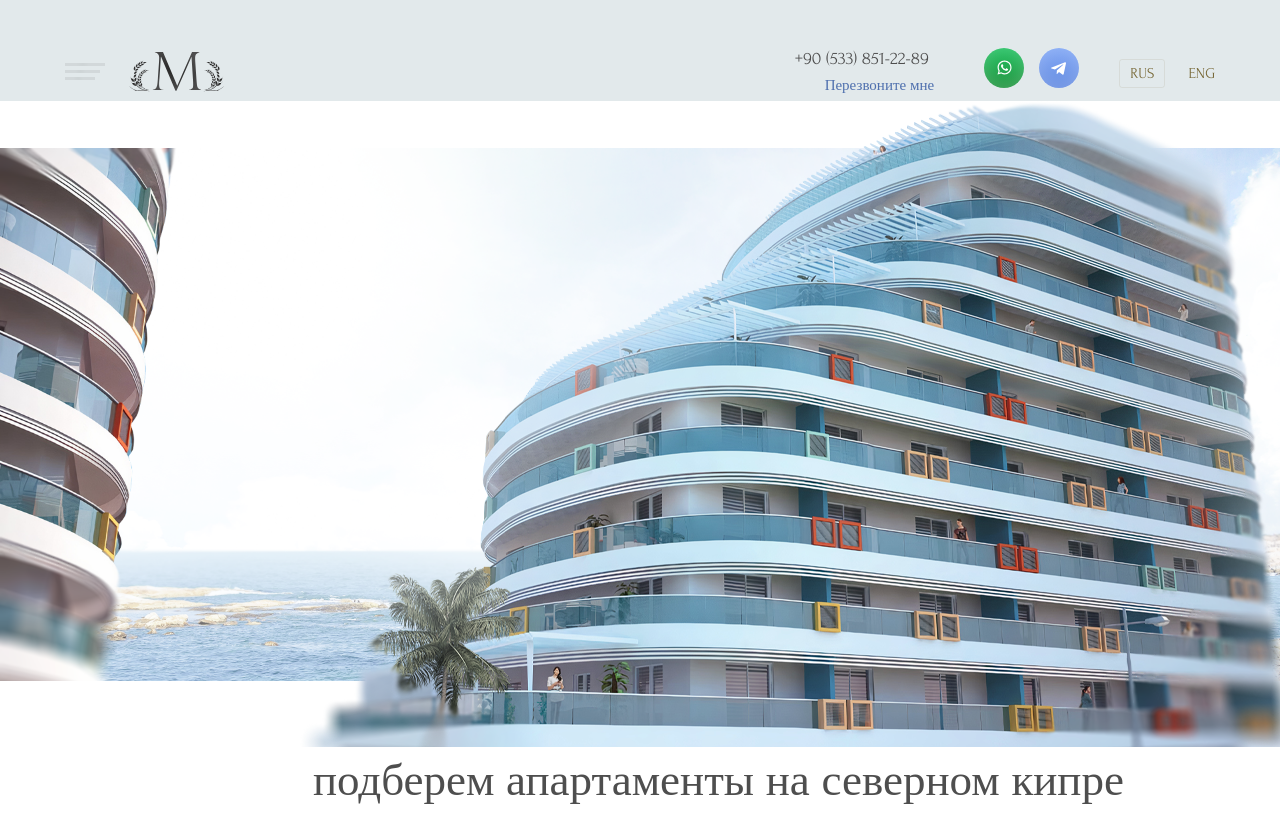
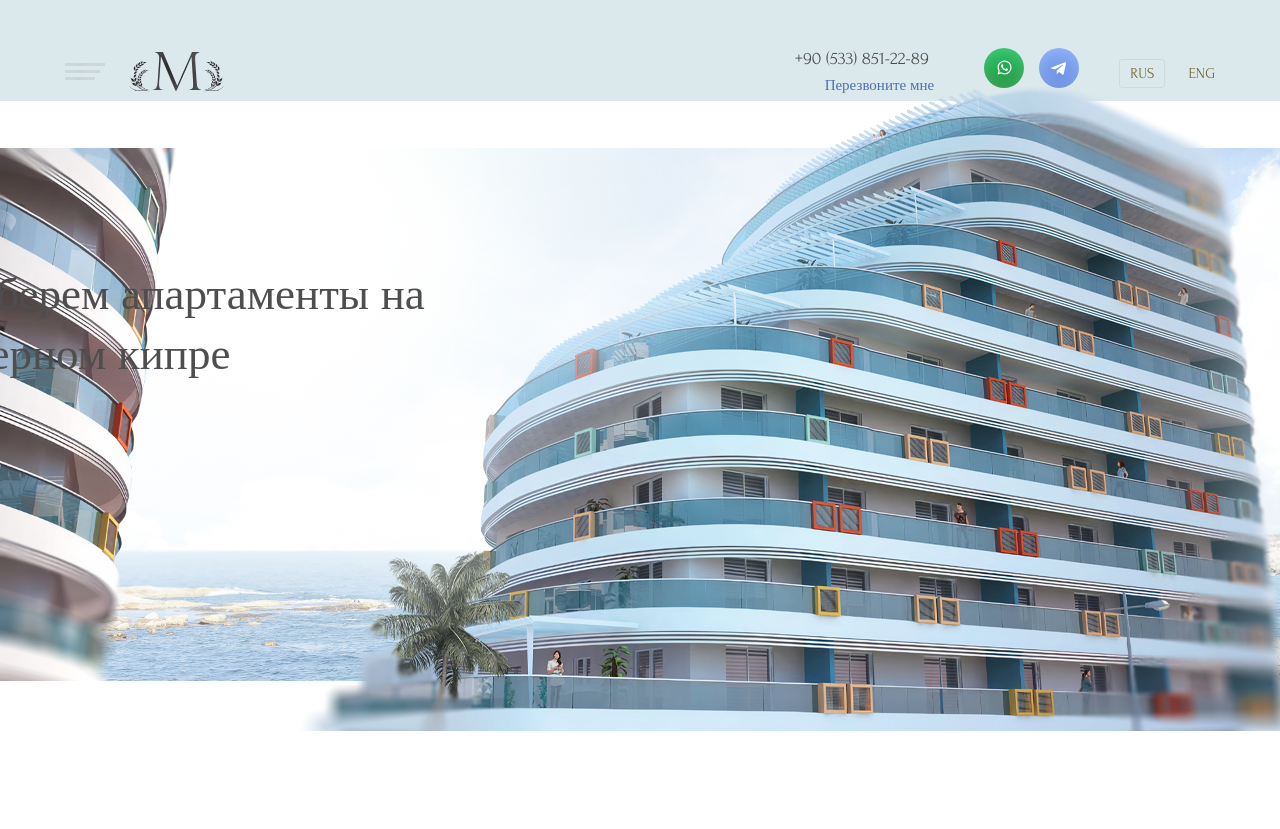
Before and after one commit to mukhammadazam/MARAL-REALT, a plain HTML site: page index.html in a window 1280 px wide. Shown: the top 829 px of the page. Drawn offline with Linux system fonts and the light colour scheme.

Commit message:
initial commit

```diff
--- a/index.html
+++ b/index.html
@@ -44,6 +44,7 @@
                 <div class="hero-site">
                     <div class="hero-site__left">
                         <h1 class="hero-site__left--title">подберем апартаменты на северном кипре</h1>
+                        <span class="hero-site__left--leni"></span>
                     </div>
                 </div>
             </div>
--- a/scss/_all-blocks/_header.scss
+++ b/scss/_all-blocks/_header.scss
@@ -6,7 +6,7 @@ header {
 }
 
 nav {
-    background-color: rgb(111, 145, 157, 0.2);
+    background-color: rgba(78, 138, 159, 0.2);
 }
 
 .nav {
@@ -88,6 +88,7 @@ nav {
 .hero {
     position: absolute;
     right: -100px;
+    top: 85px;
 }
 
 .hero-site {
@@ -95,6 +96,9 @@ nav {
     z-index: 10;
     &__left {
         &--title {
+            position: absolute;
+            bottom: 350px;
+            right: -160px;
             font-style: normal;
             font-weight: 400;
             font-size: 45px;
```
Also changed, not shown: scss/main.css, 1 other file.
